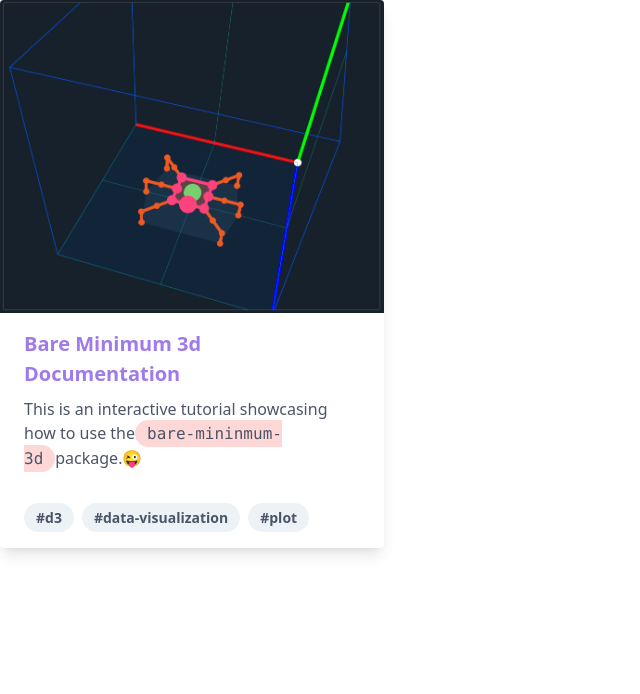
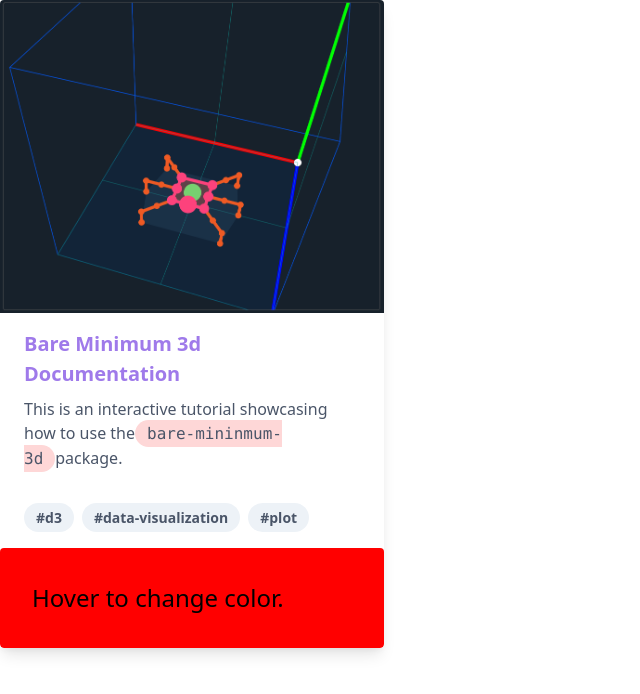
Before and after one commit to mithi/hello-3d-world, a React (Create React App) app: page / in a window 1280 px wide. Shown: the top 694 px of the page, without its empty margins (0-640 px from the left). Built offline with nearby package versions, Linux system fonts and the light colour scheme.

Commit message:
chore: Add emotion for css styling

```diff
--- a/package.json
+++ b/package.json
@@ -3,6 +3,7 @@
     "version": "0.1.0",
     "private": true,
     "dependencies": {
+        "@emotion/core": "^10.0.35",
         "@types/node": "^12.0.0",
         "@types/react": "^16.9.0",
         "@types/react-dom": "^16.9.0",
--- a/src/App.tsx
+++ b/src/App.tsx
@@ -1,4 +1,5 @@
-import React from "react"
+/** @jsx jsx */
+import { css, jsx } from "@emotion/core"
 
 function App() {
     return (
@@ -14,9 +15,9 @@ function App() {
                         bare-mininmum-3d
                     </code>
                     package.
-                    <span></span>😜
                 </p>
             </div>
+
             <div className="px-6 py-4">
                 <span className="inline-block bg-gray-200 rounded-full px-3 py-1 text-sm font-semibold text-gray-700 mr-2">
                     #d3
@@ -28,6 +29,19 @@ function App() {
                     #plot
                 </span>
             </div>
+            <div
+                css={css`
+                    padding: 32px;
+                    background-color: red;
+                    font-size: 24px;
+                    border-radius: 4px;
+                    &:hover {
+                        color: blue;
+                    }
+                `}
+            >
+                Hover to change color.
+            </div>
         </div>
     )
 }
```
Also changed, not shown: 1 other file (tests, documents, lock files or other folders).
